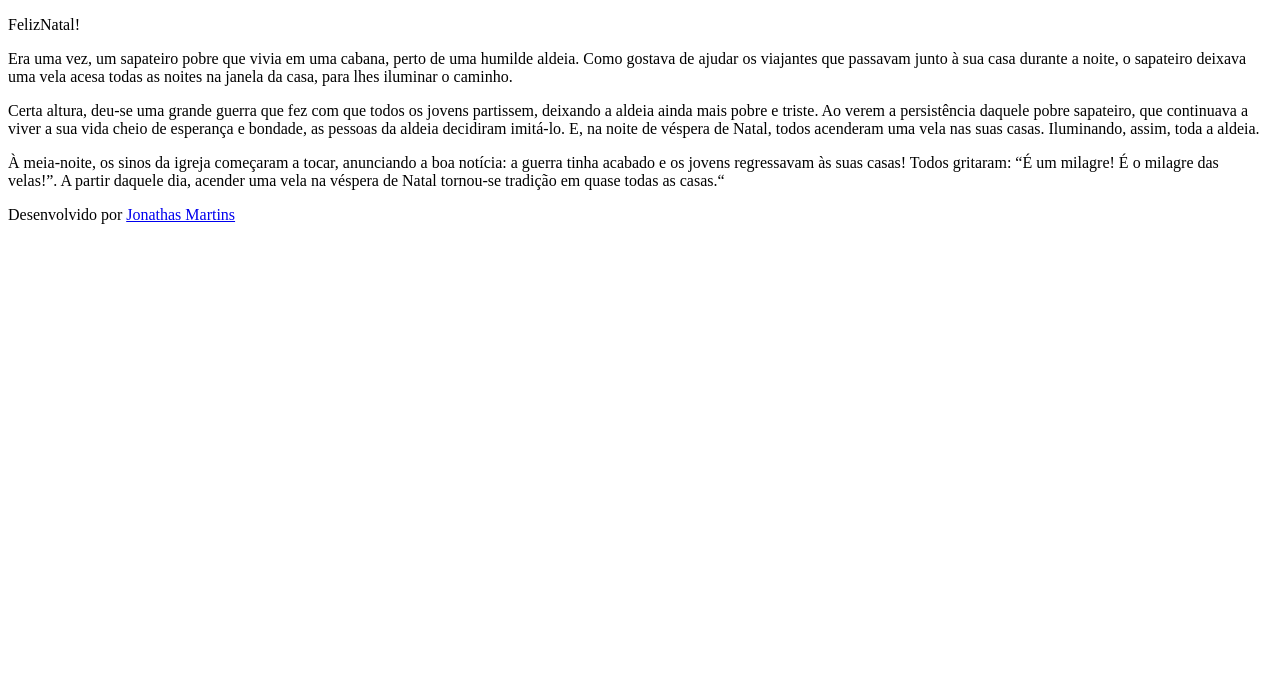
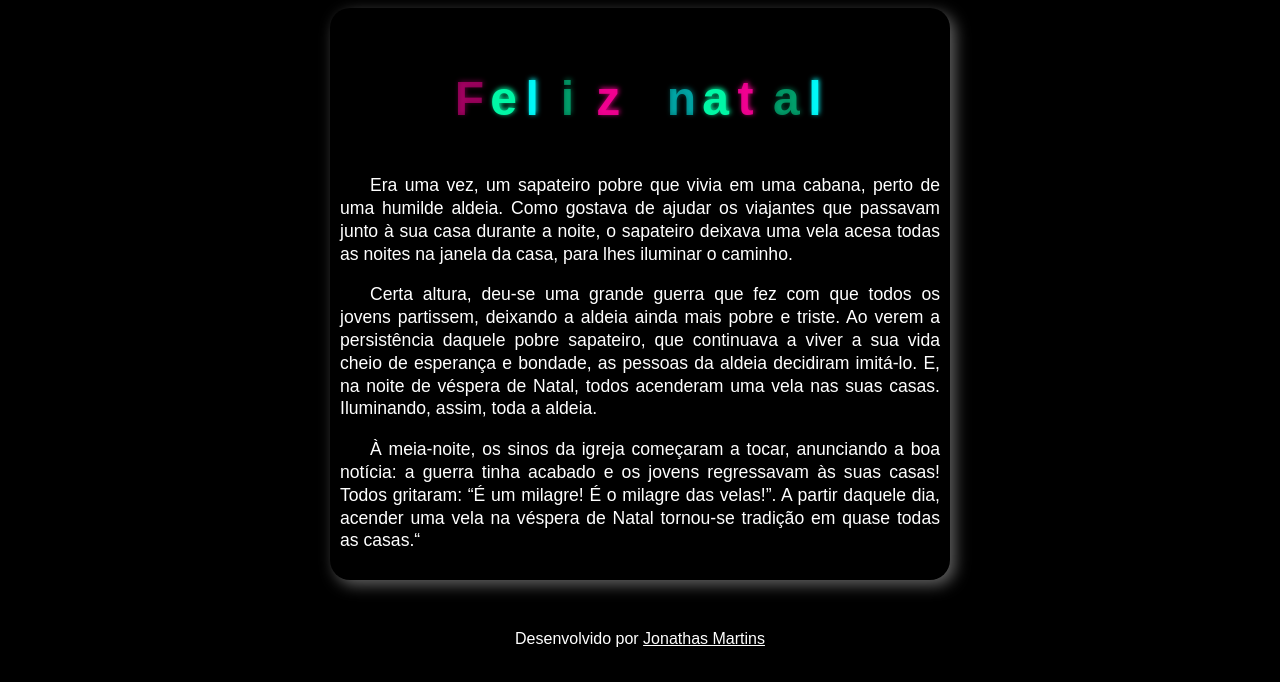
Before and after one commit to JhonAI13/Luzes_de_natal, a plain HTML site: page Pagina/index.html in a window 1280 px wide. Drawn offline with Linux system fonts and the light colour scheme.

Commit message:
Pronto, desarrumado.

```diff
--- a/Pagina/index.html
+++ b/Pagina/index.html
@@ -5,12 +5,24 @@
     <meta http-equiv="X-UA-Compatible" content="IE=edge">
     <meta name="viewport" content="width=
     , initial-scale=1.0">
+    <link rel="stylesheet" href="style.css">
     <title>Luzes de natal</title>
 </head>
 <body>
-    <header>
-        <p>FelizNatal!</p>
-    </header>
+    <div>
+    <ul class="lightrope">
+        <li>F</li>
+        <li>e</li>
+        <li>l</li>
+        <li>i</li>
+        <li>z</li>
+        <li></li>
+        <li>n</li>
+        <li>a</li>
+        <li>t</li>
+        <li>a</li>
+        <li>l</li>
+    </ul>
     <main>
         <p>Era uma vez, um sapateiro pobre que vivia em uma cabana, perto de uma humilde
         aldeia. Como gostava de ajudar os viajantes que passavam junto à sua casa durante a
@@ -26,6 +38,7 @@
         milagre das velas!”. A partir daquele dia, acender uma vela na véspera de Natal tornou-se
         tradição em quase todas as casas.“</p>
     </main>
-    <footer>Desenvolvido por <a href="@">Jonathas Martins</a></footer>
+</div>
+    <footer>Desenvolvido por <a href="https://github.com/JhonAI13">Jonathas Martins</a></footer>
 </body>
 </html>
--- a/Pagina/style.css
+++ b/Pagina/style.css
@@ -3,4 +3,109 @@
 * {
     font-family: Arial, Helvetica, sans-serif;
     background-color: black;
+    color: white;
 }
+
+div {
+    border-radius: 20px;
+    box-shadow: 5px 5px 15px #616161;
+    width: 600px;
+    padding: 10px;
+    margin: auto;
+
+}
+
+main {
+    margin: 15px 0px 15px 0px;
+    text-align: justify;
+    text-indent: 30px;
+    line-height: 1.3em;
+    font-size: 1.1em;
+}
+
+footer {
+    margin-top: 40px;
+    background-color: black;
+    color: white;
+    text-align: center;
+    padding: 10px;
+}
+
+ul {
+    font-size: 3em;
+    font-weight: bolder;
+    text-align: center;
+}
+
+.lightrope li {
+    position: relative;
+    animation-fill-mode: both;
+    animation-iteration-count: infinite;
+    list-style: none;
+    margin: 0;
+    padding: 0;
+    display: block;
+    width: 12px;
+    height: 28px;
+    border-radius: 50%;
+    margin: 5px;
+    display: inline-block;
+    color: rgba(0, 247, 165, 1);
+    text-shadow: 1px -1px 5px rgba(0, 247, 165, 1);
+    animation-name: flash-1;
+    animation-duration: 1s;
+}
+.lightrope li:nth-child(2n+1) {
+    color: rgba(0, 255, 255, 1);
+    text-shadow: 1px -1px 5px rgba(0, 255, 255, 0.5);
+    animation-name: flash-2;
+    animation-duration: 0.4s;
+}
+.lightrope li:nth-child(4n+1) {
+    color: rgba(247, 0, 148, 1);
+    text-shadow: 1px -1px 5px rgba(247, 0, 148, 1);
+    animation-name: flash-3;
+    animation-duration: 1.1s;
+}
+.lightrope li:nth-child(odd) {
+    animation-duration: 1.8s;
+}
+.lightrope li:nth-child(3n+1) {
+    animation-duration: 1.4s;
+}
+.lightrope li:last-child:after {
+    content: none;
+}
+.lightrope li:first-child {
+    margin-left: -40px;
+}
+@keyframes flash-1 {
+    0%, 100% {
+        color: rgba(0, 247, 165, 1);
+        text-shadow: 1px -1px 5px rgba(0, 247, 165, 1);
+   }
+    50% {
+        color: rgba(0, 247, 165, 0.4);
+        text-shadow: 1px -1px 5px rgba(0, 247, 165, 0.2);
+   }
+}
+@keyframes flash-2 {
+    0%, 100% {
+        color: rgba(0, 255, 255, 1);
+        text-shadow: 1px -1px 5px rgba(0, 255, 255, 1);
+   }
+    50% {
+        color: rgba(0, 255, 255, 0.4);
+        text-shadow: 1px -1px 5px rgba(0, 255, 255, 0.2);
+   }
+}
+@keyframes flash-3 {
+    0%, 100% {
+        color: rgba(247, 0, 148, 1);
+        text-shadow: 1px -1px 5px rgba(247, 0, 148, 1);
+   }
+    50% {
+        color: rgba(247, 0, 148, 0.4);
+        text-shadow: 1px -1px 5px rgba(247, 0, 148, 0.2);
+   }
+}
```
